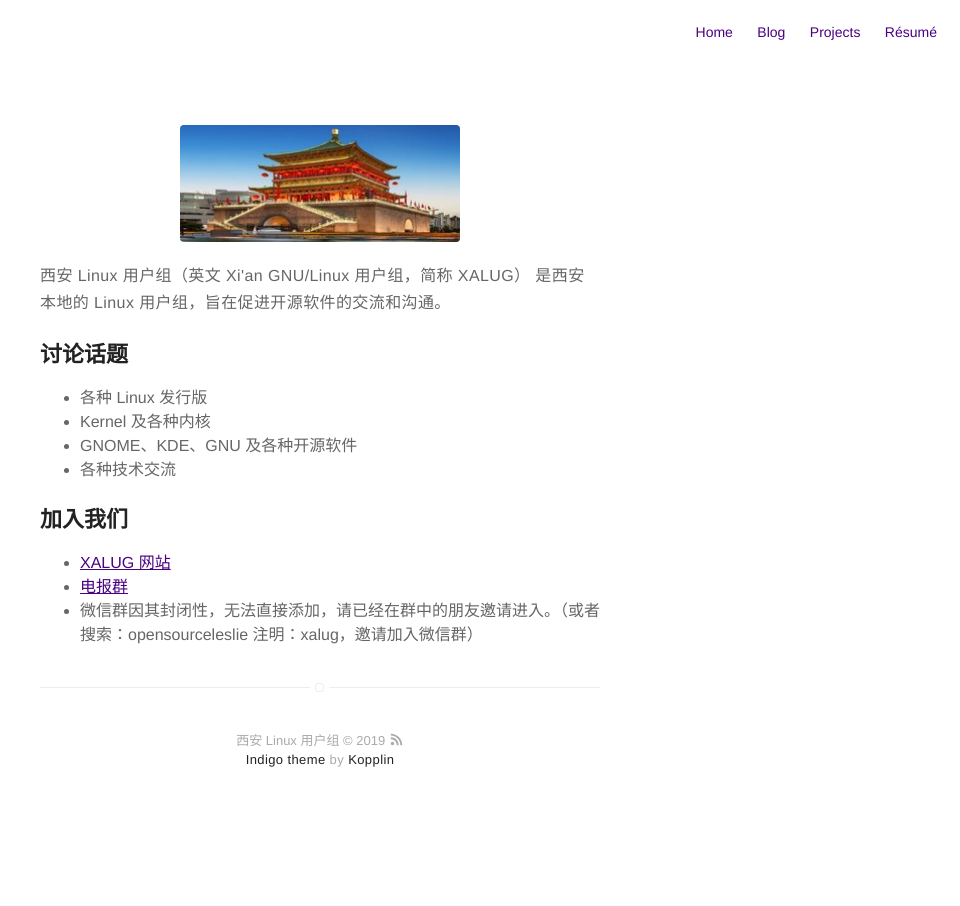
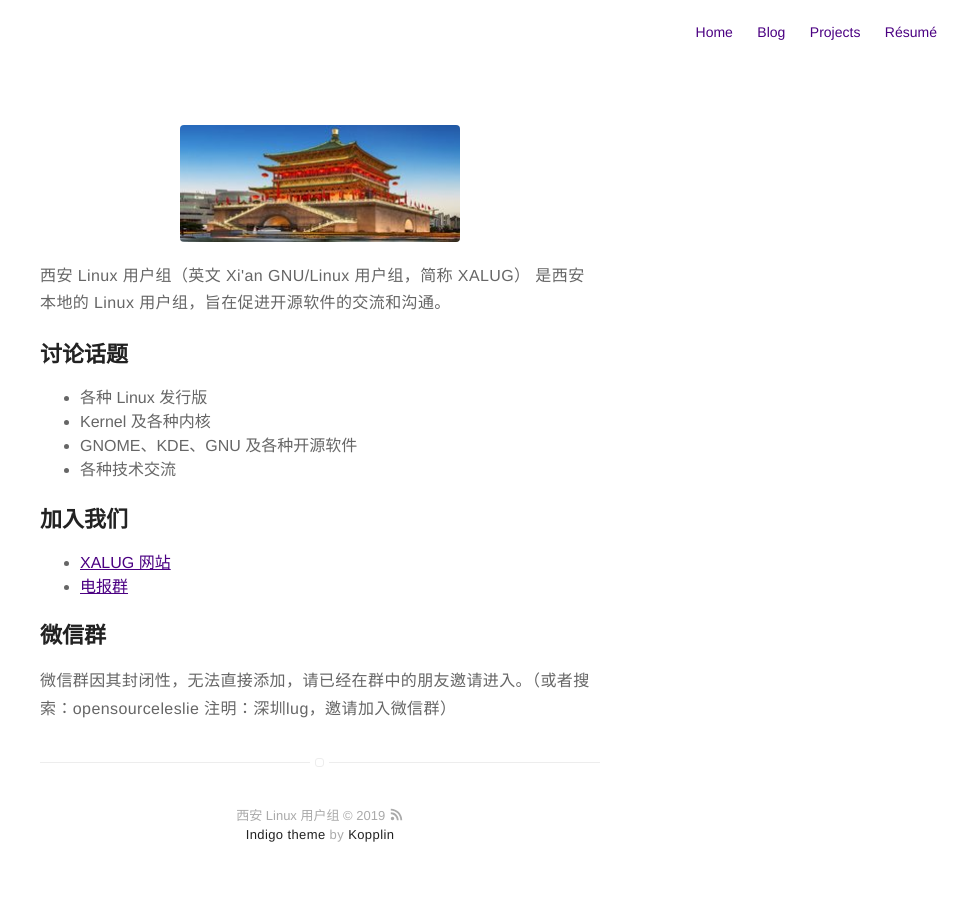
Before and after one commit to LinuxStory/xalug, a Jekyll site: the page built from about.md, in a window 1280 px wide. Shown: the whole page, without its empty margins (320-1280 px from the left). Built offline with Jekyll 4.4.1, drawn with Linux system fonts in a browser that asks for light colours.

Commit message:
Update about.md

```diff
--- a/about.md
+++ b/about.md
@@ -15,10 +15,13 @@ layout: page
 	<li>各种技术交流</li>
 </ul>
 
-<h2>加入我们</h2>
+## 加入我们
 
 <ul>
 	<li><a href="https://xalug.org/">XALUG 网站</a></li>
 	<li><a href="https://t.me/xalug">电报群</a></li>
-	<li>微信群因其封闭性，无法直接添加，请已经在群中的朋友邀请进入。（或者搜索：opensourceleslie 注明：xalug，邀请加入微信群）</li>
 </ul>
+
+## 微信群
+
+微信群因其封闭性，无法直接添加，请已经在群中的朋友邀请进入。（或者搜索：opensourceleslie 注明：深圳lug，邀请加入微信群）
```
